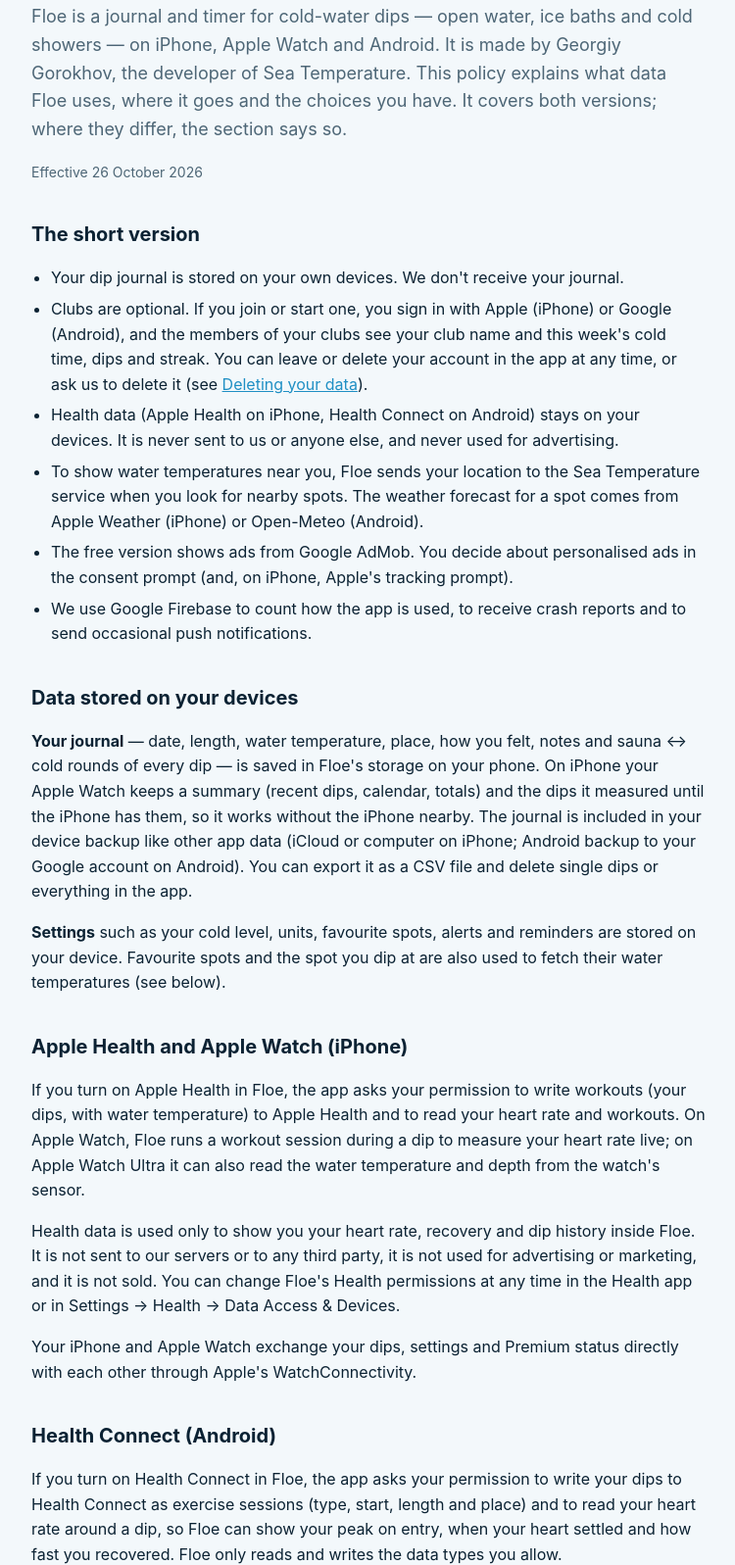
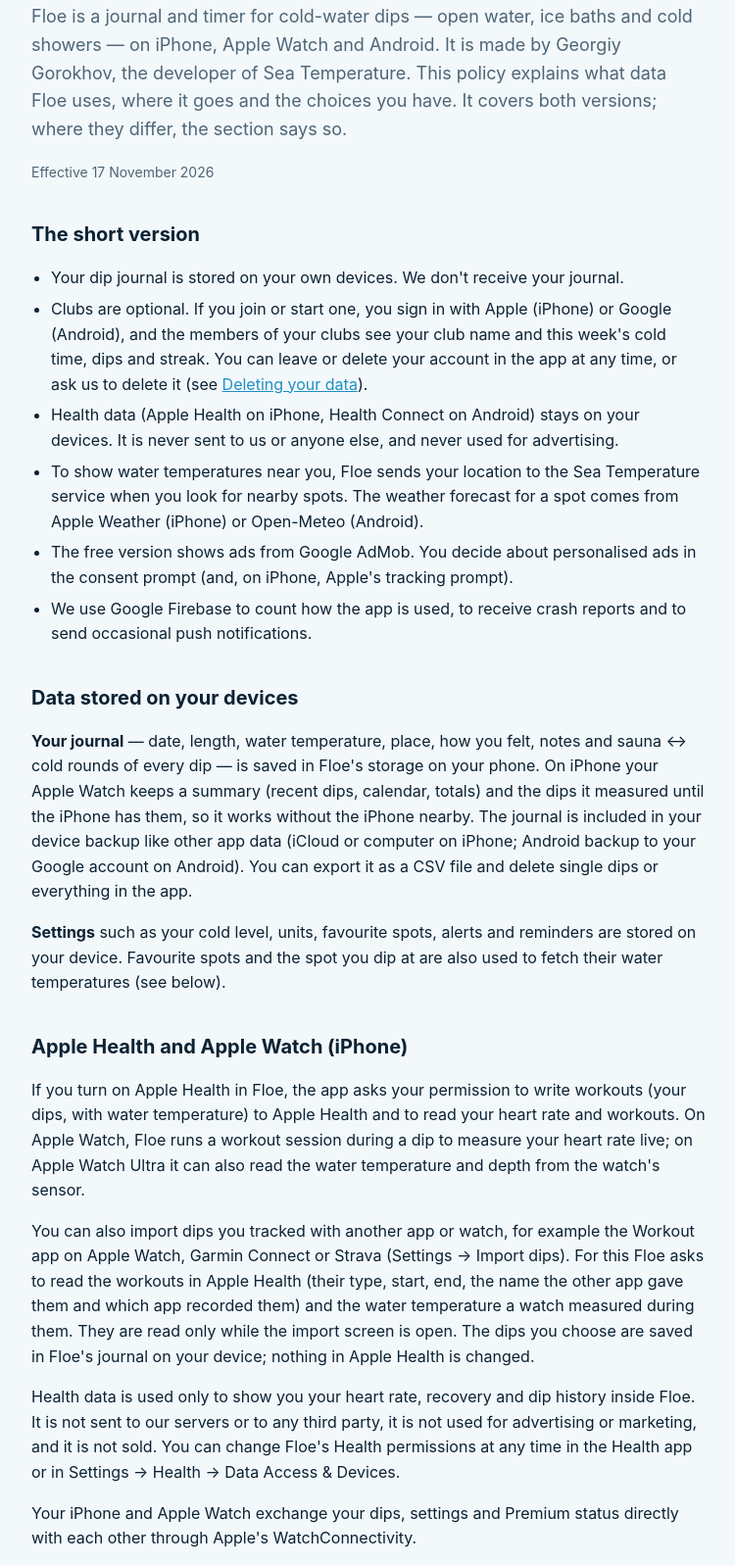
Before and after one commit to GorokhovG/GorokhovG.github.io, a plain HTML site: page floe/privacy.html in a window 1280 px wide. Shown: the part 138-1735 px from the top of the page at 98% size, without its empty margins (264-1014 px from the left). Drawn offline with Linux system fonts and the light colour scheme.

Commit message:
Add files via upload

```diff
--- a/floe/privacy.html
+++ b/floe/privacy.html
@@ -15,7 +15,7 @@
 <main>
 <h1>Privacy Policy</h1>
 <p class="lead">Floe is a journal and timer for cold-water dips — open water, ice baths and cold showers — on iPhone, Apple Watch and Android. It is made by Georgiy Gorokhov, the developer of Sea Temperature. This policy explains what data Floe uses, where it goes and the choices you have. It covers both versions; where they differ, the section says so.</p>
-<p class="meta">Effective 26 October 2026</p>
+<p class="meta">Effective 17 November 2026</p>
 
 <h2>The short version</h2>
 <ul>
@@ -33,6 +33,7 @@
 
 <h2>Apple Health and Apple Watch (iPhone)</h2>
 <p>If you turn on Apple Health in Floe, the app asks your permission to write workouts (your dips, with water temperature) to Apple Health and to read your heart rate and workouts. On Apple Watch, Floe runs a workout session during a dip to measure your heart rate live; on Apple Watch Ultra it can also read the water temperature and depth from the watch's sensor.</p>
+<p>You can also import dips you tracked with another app or watch, for example the Workout app on Apple Watch, Garmin Connect or Strava (Settings → Import dips). For this Floe asks to read the workouts in Apple Health (their type, start, end, the name the other app gave them and which app recorded them) and the water temperature a watch measured during them. They are read only while the import screen is open. The dips you choose are saved in Floe's journal on your device; nothing in Apple Health is changed.</p>
 <p>Health data is used only to show you your heart rate, recovery and dip history inside Floe. It is not sent to our servers or to any third party, it is not used for advertising or marketing, and it is not sold. You can change Floe's Health permissions at any time in the Health app or in Settings → Health → Data Access &amp; Devices.</p>
 <p>Your iPhone and Apple Watch exchange your dips, settings and Premium status directly with each other through Apple's WatchConnectivity.</p>
 
```
